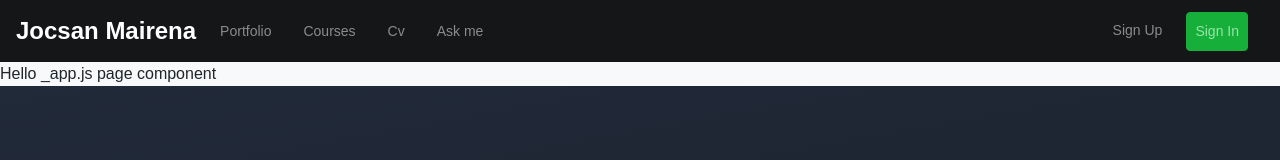
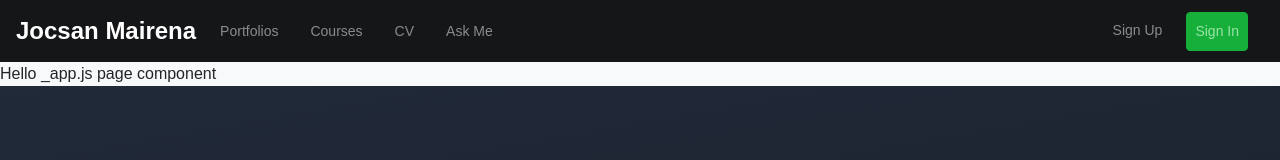
Before and after one commit to jocsanmairena/portfolio-project, a Next.js app: page / in a window 1280 px wide. Shown: the top 160 px of the page. Built offline with nearby package versions, Linux system fonts and the light colour scheme; grey boxes are pictures that could not be loaded.

Commit message:
setup react-boostrap <Nav.Link>

```diff
--- a/components/shared/NavBar.js
+++ b/components/shared/NavBar.js
@@ -7,43 +7,30 @@ const NavBar = () => (
         Jocsan Mairena
       </Navbar.Brand>
       <Navbar.Toggle />
-
-      <div className='collapse navbar-collapse' id='navbarSupportedContent'>
-        <ul className='navbar-nav'>
-          <li className='nav-item mr-3'>
-            <a className='nav-link' href='#'>
-              Portfolio
-            </a>
-          </li>
-          <li className='nav-item mr-3'>
-            <a className='nav-link' href='#'>
-              Courses
-            </a>
-          </li>
-          <li className='nav-item mr-3'>
-            <a className='nav-link' href='#'>
-              Cv
-            </a>
-          </li>
-          <li className='nav-item mr-3'>
-            <a className='nav-link' href='#'>
-              Ask me
-            </a>
-          </li>
-        </ul>
-        <ul className='navbar-nav ml-auto'>
-          <li className='nav-item mr-3'>
-            <a className='nav-link' href='#'>
-              Sign Up
-            </a>
-          </li>
-          <li className='nav-item mr-3'>
-            <a className='nav-link btn btn-success bg-green-2 bright' href='#'>
-              Sign In
-            </a>
-          </li>
-        </ul>
-      </div>
+      <Navbar.Collapse>
+        <Nav className='mr-auto'>
+          <Nav.Link href='#' className='mr-3'>
+            Portfolios
+          </Nav.Link>
+          <Nav.Link href='#' className='mr-3'>
+            Courses
+          </Nav.Link>
+          <Nav.Link href='#' className='mr-3'>
+            CV
+          </Nav.Link>
+          <Nav.Link href='#' className='mr-3'>
+            Ask Me
+          </Nav.Link>
+        </Nav>
+        <Nav>
+          <Nav.Link href='#' className='mr-3'>
+            Sign Up
+          </Nav.Link>
+          <Nav.Link href='#' className='mr-3 btn btn-success bg-green-2 bright'>
+            Sign In
+          </Nav.Link>
+        </Nav>
+      </Navbar.Collapse>
     </Navbar>
   </div>
 )
```
